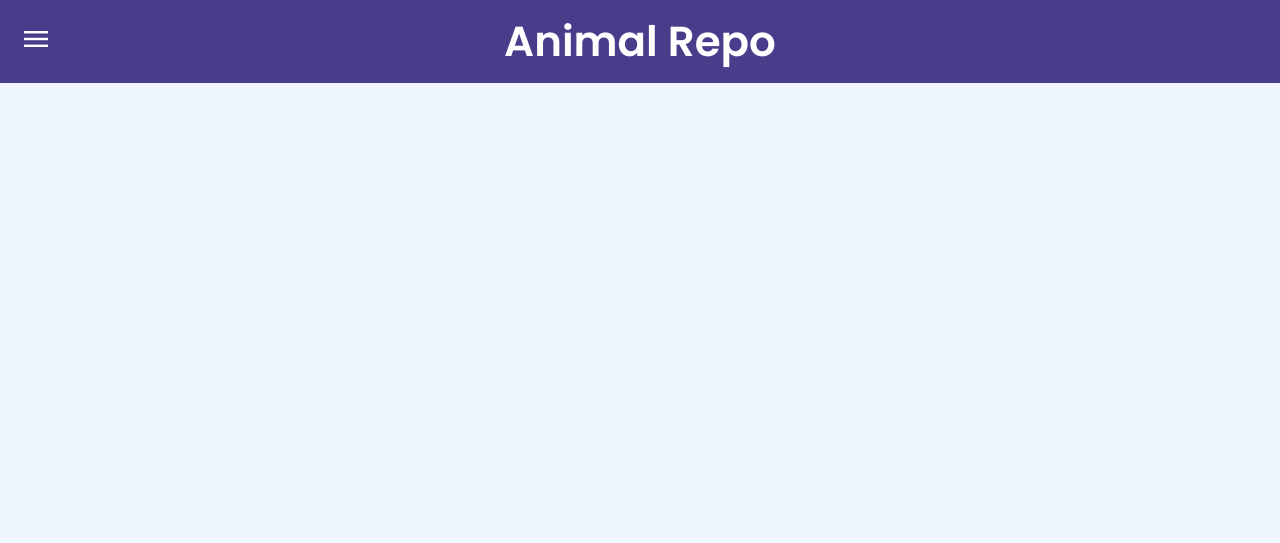
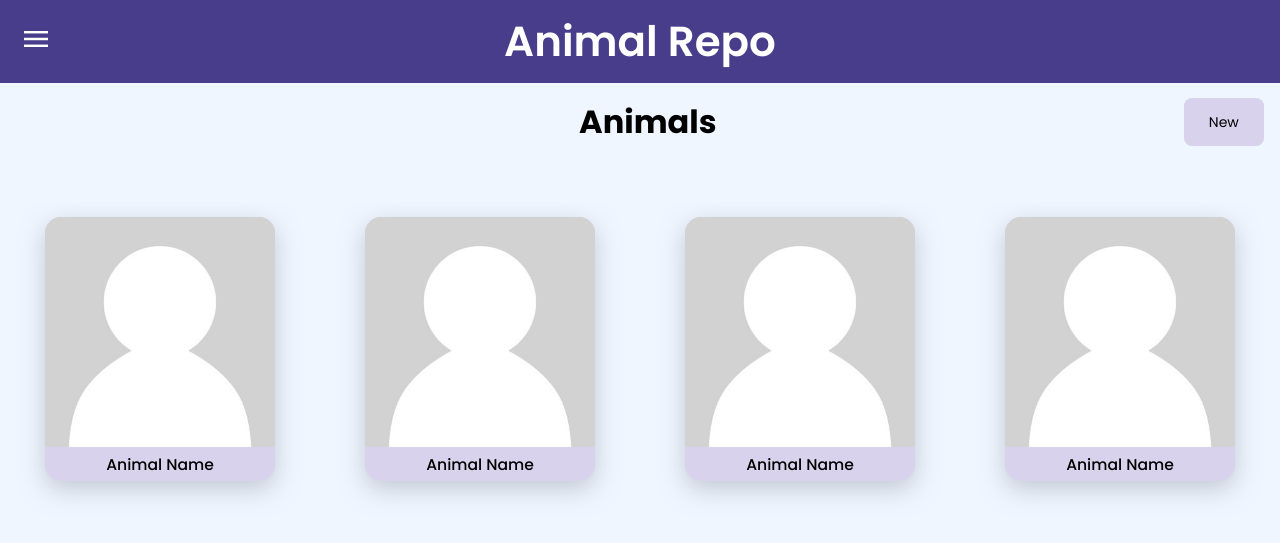
Before and after one commit to TobyJWalker/go-animal-repo, a Flask app: page / in a window 1280 px wide. Shown: the top 543 px of the page. Run offline with Flask 3, Linux system fonts and the light colour scheme.

Commit message:
sample animal cards view

```diff
--- a/static/css/default-theme.css
+++ b/static/css/default-theme.css
@@ -38,3 +38,20 @@ body{
 .sidebar-filler{
     border-color: rgba(161, 127, 193, 0.3);
 }
+
+#new-animal{
+    background: rgba(161, 127, 193, 0.3);
+}
+
+#new-animal:hover{
+    background: rgba(161, 127, 193, 0.5);
+}
+
+#new-animal:active{
+    background: rgba(161, 127, 193, 0.7);
+    color: white;
+}
+
+.animal-card{
+    background: rgba(161, 127, 193, 0.3)
+}
--- a/static/css/styles.css
+++ b/static/css/styles.css
@@ -14,9 +14,9 @@ button{
     height: 78px;
     border: 0;
     padding: 0;
-    background: transparent;
     cursor: pointer;
     font-family: inherit;
+    background: transparent;
 }
 
 .burger{
@@ -124,3 +124,90 @@ body.menu-open .navbar{
         font-size: 14px;
     }
 }
+
+.header-container{
+    display: flex;
+    flex-direction: row;
+    justify-content:space-around;
+    align-items: center;
+    height: 80px;
+    padding: 15px 0;
+    margin-top: 82px;
+}
+
+.header{
+    display: flex;
+    flex-direction: row;
+    width: 100%;
+    text-align: center;
+    align-self: center;
+    justify-content: center;
+    margin-left: 7rem;
+}
+
+#new-animal{
+    display: flex;
+    flex-direction: row;
+    height: 3rem;
+    width: 6rem;
+    margin-right: 1rem;
+    align-self: right;
+    justify-content: center;
+    align-items: center;
+    border-radius: 8px;
+    font-size: 14px;
+}
+
+.animal-container{
+    overflow-y: scroll;
+    align-items: start;
+    height: 100%;
+    padding: 15px 0;
+    margin-top: 40px;
+}
+
+.animal-row{
+    display: flex;
+    flex-direction: row;
+    justify-content: center;
+    align-items: start;
+    width: 100%;
+}
+
+.animal-card{
+    overflow: hidden;
+    border-radius: 1rem;
+    box-shadow: 0 8px 24px rgba(149, 157, 165, 0.5);
+    width: 18%;
+    height: auto;
+    margin: 0 3.5% 3rem;
+    transition: 0.3s;
+}
+
+.animal-card:hover{
+    width: 19%;
+    margin: 0 3%;
+}
+
+.animal-card-image img{
+    width: 100%;
+    height: 200%;
+    padding: 0;
+}
+
+.animal-card-info{
+    display: flex;
+    flex-direction: column;
+    width: 100%;
+    height: 100%;
+    align-items: center;
+    justify-content: center;
+    text-align: center;
+}
+
+.animal-card-info h3{
+    margin: 0 0 5px 0;
+    padding: 0;
+    background: transparent;
+    font-weight: 500;
+}
--- a/templates/index.html
+++ b/templates/index.html
@@ -5,4 +5,56 @@
 {% endblock %}
 
 {% block content %}
+
+    <div class="header-container">
+        <div class="header">
+            <h1>Animals</h1>
+        </div>
+        <button id="new-animal">New</button>
+    </div>
+
+    <div class="animal-container">
+
+        <div class="animal-row">
+
+            <button class="animal-card">
+                <div class="animal-card-image">
+                    <img src="{{ url_for('static', filename='images/placeholder.jpeg') }}" alt="Animal Image">
+                </div>
+                <div class="animal-card-info">
+                    <h3>Animal Name</h3>
+                </div>
+            </button>
+
+            <button class="animal-card">
+                <div class="animal-card-image">
+                    <img src="{{ url_for('static', filename='images/placeholder.jpeg') }}" alt="Animal Image">
+                </div>
+                <div class="animal-card-info">
+                    <h3>Animal Name</h3>
+                </div>
+            </button>
+
+            <button class="animal-card">
+                <div class="animal-card-image">
+                    <img src="{{ url_for('static', filename='images/placeholder.jpeg') }}" alt="Animal Image">
+                </div>
+                <div class="animal-card-info">
+                    <h3>Animal Name</h3>
+                </div>
+            </button>
+
+            <button class="animal-card">
+                <div class="animal-card-image">
+                    <img src="{{ url_for('static', filename='images/placeholder.jpeg') }}" alt="Animal Image">
+                </div>
+                <div class="animal-card-info">
+                    <h3>Animal Name</h3>
+                </div>
+            </button>
+
+        </div>
+
+    </div>
+
 {% endblock %}
```
Also changed, not shown: static/images/placeholder.jpeg (added).
